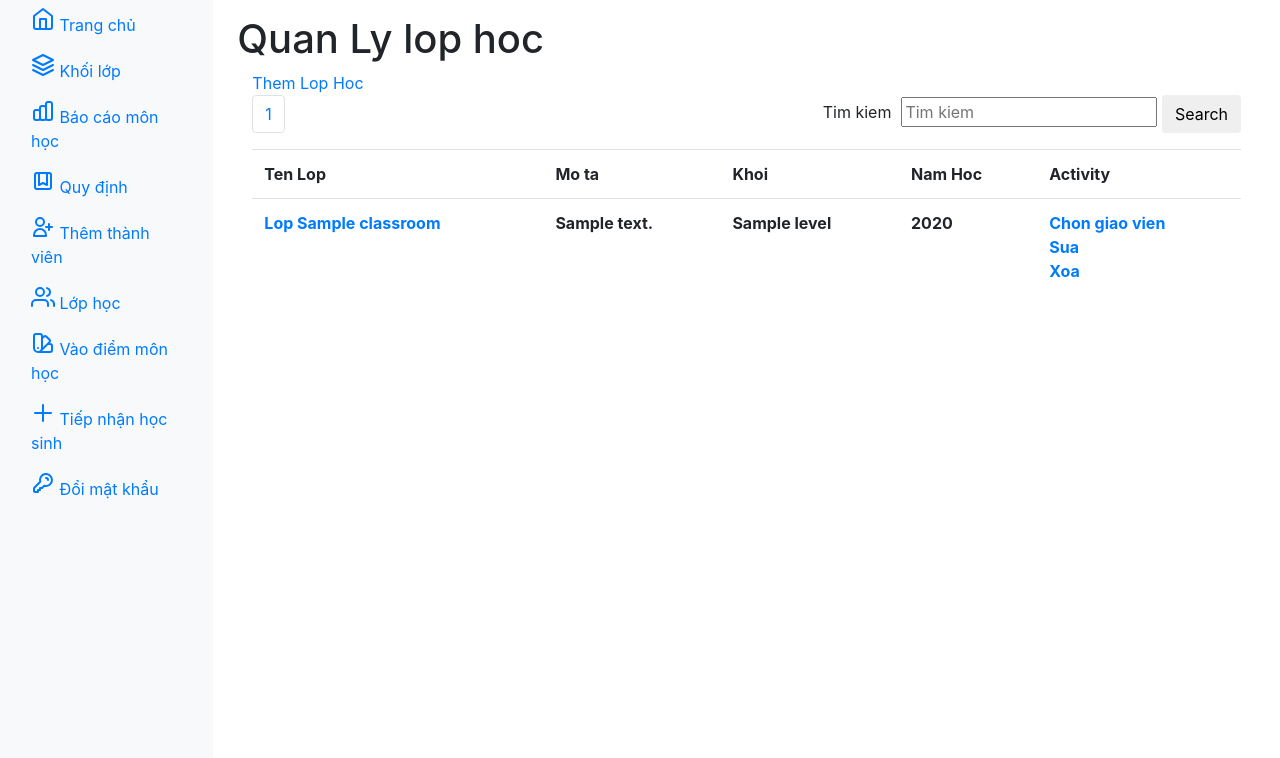
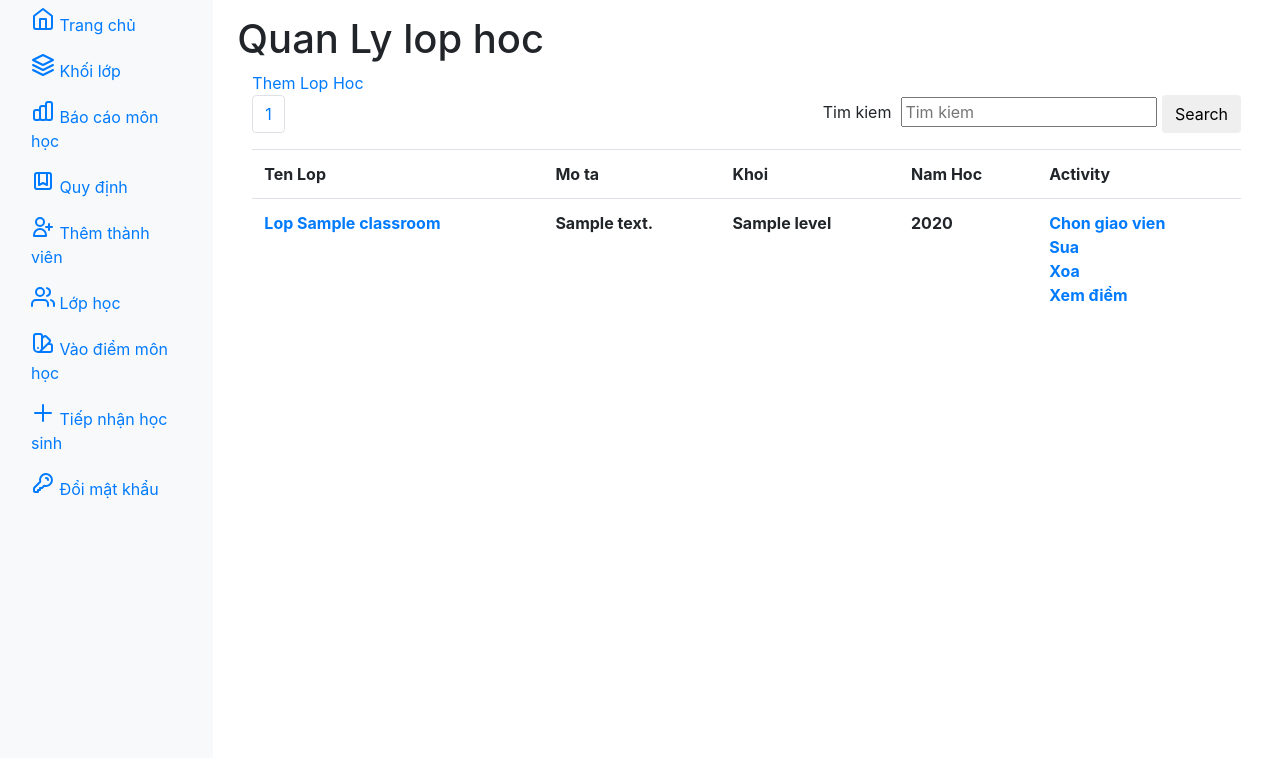
Before and after one commit to dinhdjj/student-manager, a Flask app: page /class/manage in a window 1280 px wide. Shown: the part 41-799 px from the top of the page. Run offline with Flask 2, Linux system fonts and the light colour scheme; a user stored in the database is signed in; tables that the repository leaves empty hold one stand-in row (values such as "Sample post"); lists and menus that the app fills with data are empty; parts of the project's set-up code (start-up, migrations or seed data) failed here and were passed over; some libraries are stand-ins or nearby versions.

Commit message:
them xem diem

```diff
--- a/app/templates/page/add_class.html
+++ b/app/templates/page/add_class.html
@@ -7,7 +7,7 @@
     <div class="container">
          <h1>{% if request.args.get('id')%}Cap Nhat Lop{% else %}Them Lop{% endif %}</h1>
         <form method="POST">
-            <div class="form-group">
+            <div c  lass="form-group">
                 <label>Ten Lop</label>
                 <input type="text" name="name" class="form-control" value="{{ c.name }}">
             </div>
--- a/app/templates/page/classroom.html
+++ b/app/templates/page/classroom.html
@@ -53,6 +53,10 @@
                         <a href="{{ url_for('chose_teacher', id = i.id) }}">Chon giao vien</a><br>
                         <a href="{{ url_for('add_update_class', id = i.id) }}">Sua</a><br>
                         <a href="{{ url_for('delete_class', id = i.id) }}">Xoa</a>
+                        <br />
+                <a href="{{ url_for('get_score', classroom_id = i.id) }}">
+                    Xem điểm
+                </a>
                     </th>
                 </tr>
             {% endfor %}
```
